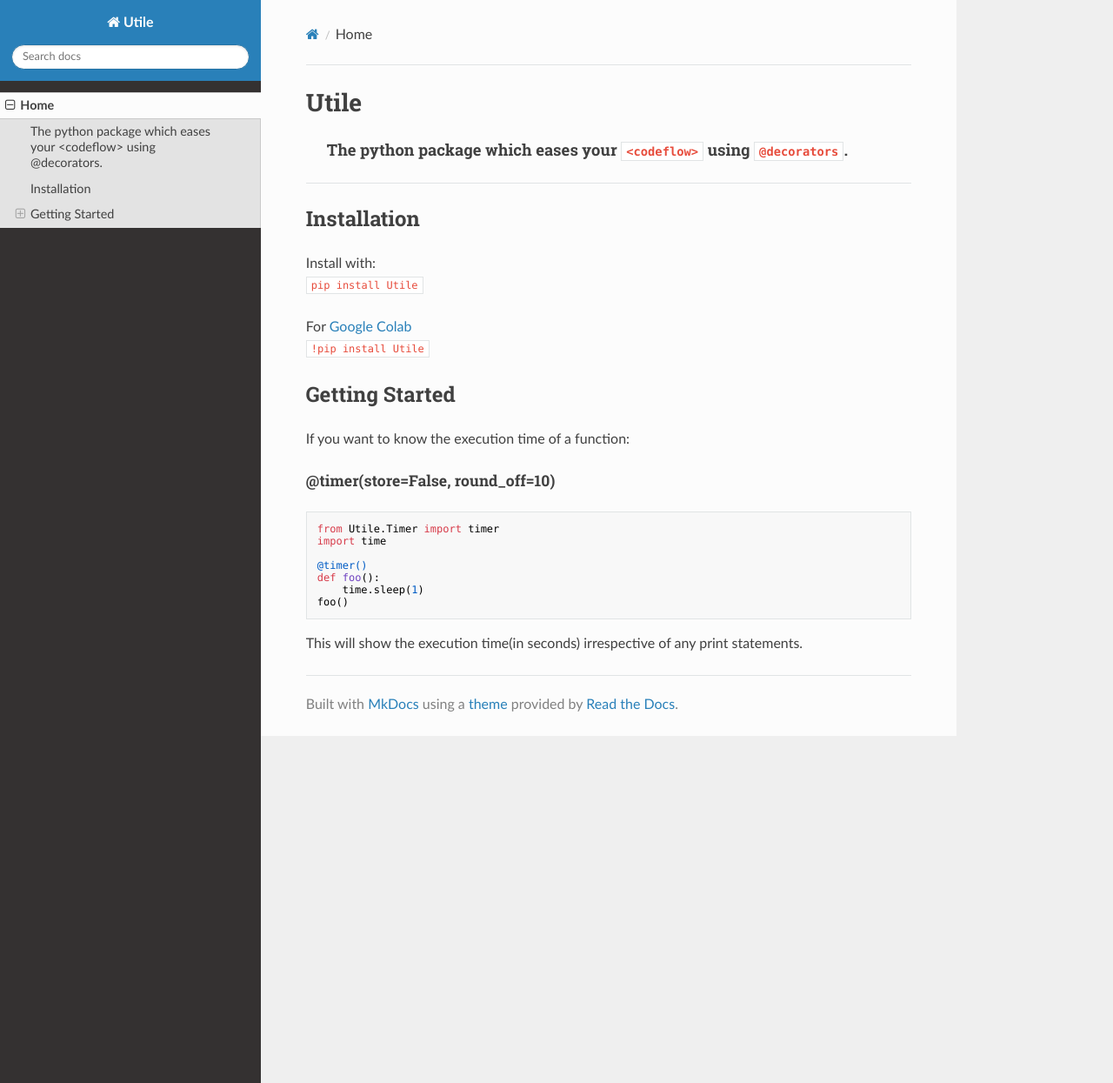
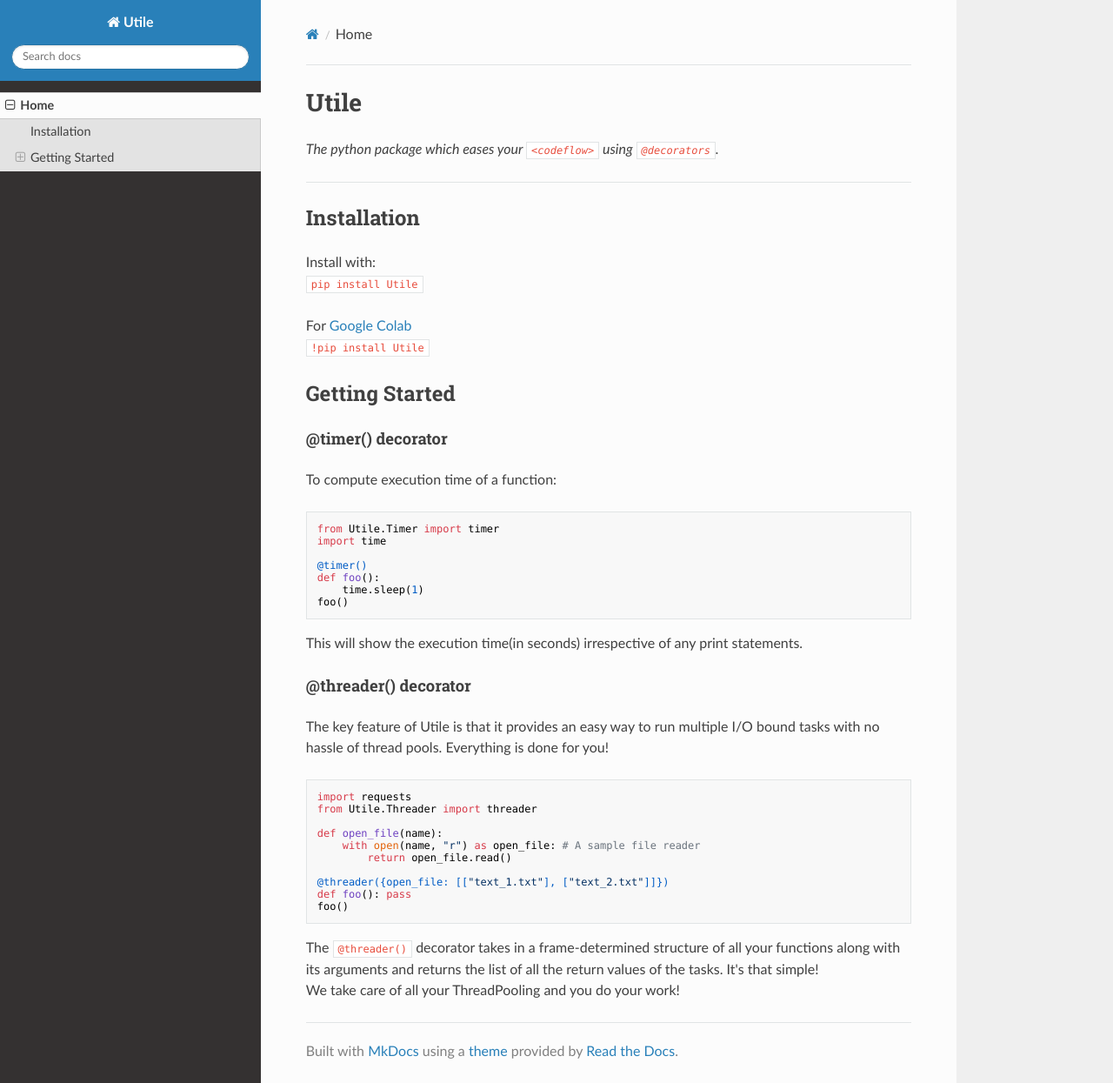
Before and after one commit to j0fiN/utile, an MkDocs documentation site: the page built from docs/index.md, in a window 1280 px wide and 1245 px high. Shown: the whole window at 87% size. Built offline with MkDocs 1.6.1, drawn with Linux system fonts in a browser that asks for light colours; nearby versions of some CDN libraries.

Commit message:
DOC:updated docs for index.md

````diff
--- a/docs/index.md
+++ b/docs/index.md
@@ -1,6 +1,6 @@
 # Utile
 
-> #### The python package which eases your ```<codeflow>``` using `@decorators`.
+*The python package which eases your ```<codeflow>``` using `@decorators`.*
 
 ---
 ## Installation
@@ -10,8 +10,8 @@ Install with:
 For [Google Colab](https://colab.research.google.com/notebooks/welcome.ipynb)
 ```!pip install Utile```
 ## Getting Started
-If you want to know the execution time of a function:
-##### **@timer(store=False, round_off=10)**
+#### @timer() decorator
+To compute execution time of a function:
 ```python
 from Utile.Timer import timer
 import time
@@ -22,3 +22,22 @@ def foo():
 foo()
 ```
 This will show the execution time(in seconds) irrespective of any print statements.
+
+#### @threader() decorator
+The key feature of Utile is that it provides an easy way to run multiple I/O bound tasks with no hassle of thread pools.
+Everything is done for you!
+```python
+import requests
+from Utile.Threader import threader
+
+def open_file(name):
+    with open(name, "r") as open_file: # A sample file reader
+        return open_file.read()
+
+@threader({open_file: [["text_1.txt"], ["text_2.txt"]]})
+def foo(): pass
+foo()
+```
+The ``@threader()`` decorator takes in a frame-determined structure of all your functions along with its arguments
+and returns the list of all the return values of the tasks. It's that simple!
+We take care of all your ThreadPooling and you do your work!
````
